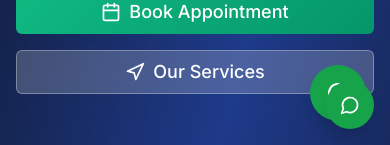
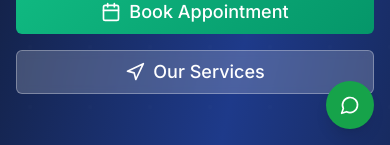
Before and after one commit to linkln33/dentist, a Next.js app: page / in a window 390 px wide. Shown: the part 699-844 px from the top of the page. Built offline with nearby package versions, Linux system fonts and the light colour scheme.

Commit message:
Fix mobile WhatsApp icons - remove duplicate static button, keep only pulsing animated one

```diff
--- a/components/floating-whatsapp.tsx
+++ b/components/floating-whatsapp.tsx
@@ -30,7 +30,7 @@ export function FloatingWhatsApp() {
   return (
     <>
       {/* Floating Button */}
-      <div className="fixed bottom-6 right-6 z-50">
+      <div className="fixed bottom-4 right-4 md:bottom-6 md:right-6 z-50">
         <div className="relative">
           {/* Chat Options Panel */}
           {isOpen && (
@@ -92,13 +92,13 @@ export function FloatingWhatsApp() {
           {/* Main Floating Button */}
           <button
             onClick={() => setIsOpen(!isOpen)}
-            className="w-14 h-14 bg-green-600 hover:bg-green-700 text-white rounded-full shadow-lg hover:shadow-xl transition-all duration-300 flex items-center justify-center group"
+            className="w-12 h-12 md:w-14 md:h-14 bg-green-600 hover:bg-green-700 text-white rounded-full shadow-lg hover:shadow-xl transition-all duration-300 flex items-center justify-center group"
             aria-label="Open contact options"
           >
             {isOpen ? (
-              <X className="h-6 w-6" />
+              <X className="h-5 w-5 md:h-6 md:w-6" />
             ) : (
-              <MessageCircle className="h-6 w-6" />
+              <MessageCircle className="h-5 w-5 md:h-6 md:w-6" />
             )}
           </button>
 
@@ -109,16 +109,6 @@ export function FloatingWhatsApp() {
         </div>
       </div>
 
-      {/* Mobile-specific floating button (smaller) */}
-      <div className="fixed bottom-4 right-4 z-50 md:hidden">
-        <button
-          onClick={handleWhatsAppClick}
-          className="w-12 h-12 bg-green-600 hover:bg-green-700 text-white rounded-full shadow-lg hover:shadow-xl transition-all duration-300 flex items-center justify-center"
-          aria-label="WhatsApp chat"
-        >
-          <MessageCircle className="h-5 w-5" />
-        </button>
-      </div>
     </>
   )
 }
```
